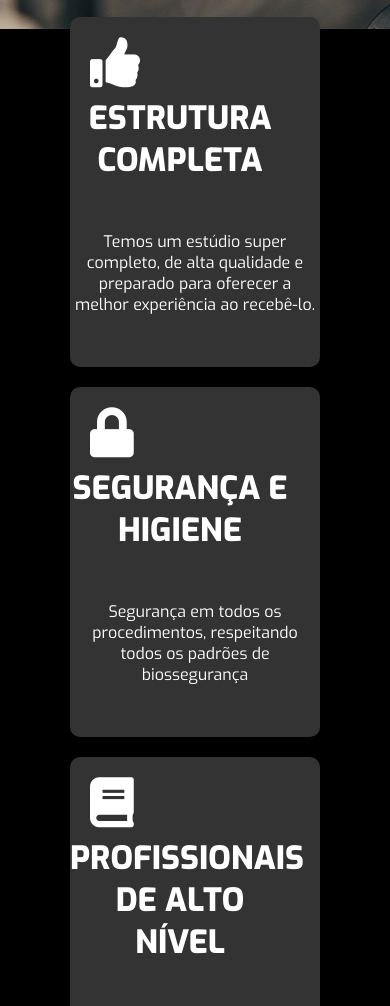
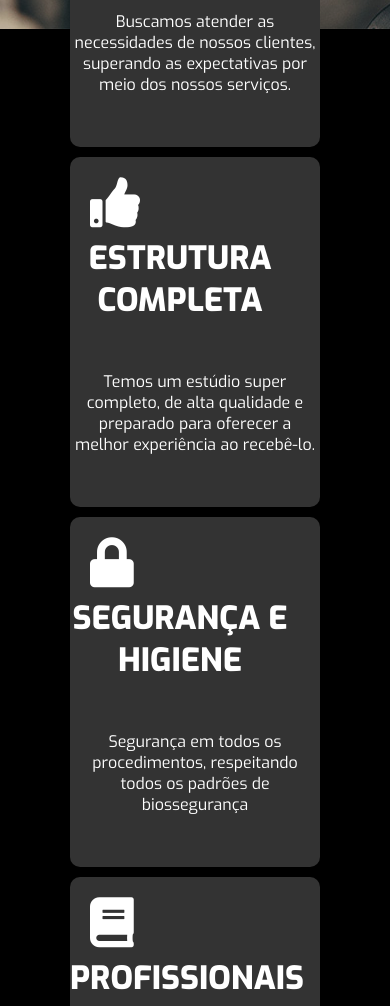
Before and after one commit to anthonylimax/tattoo_studio, a plain HTML site: page index.html in a window 390 px wide. Shown: the part 723-1729 px from the top of the page. Drawn offline with Linux system fonts and the light colour scheme.

Commit message:
arrumando responsividade 1.0

```diff
--- a/index.html
+++ b/index.html
@@ -39,7 +39,7 @@
                 <a>CONTATO</a>
                 </div>
         </div>
-        <img src="./imgs/logo-tattoo.png" alt="">
+        <img src="./imgs/logo-tattoo.png" style="width: 40%; width: none; min-width: 350px;" alt="">
     <script src="index.js"></script>
 
         <div class="container-grid">
@@ -66,7 +66,6 @@
                     <span>Contamos com um time de tatuadores profissionais de altissimo nível prontos para lhe atender.</span>
                 </div>
             </div>
-    </div>
     <div class="my_store" id="estudio">
         <img src="./imgs/meu_estudio.jpeg" alt="">
         <div class="text-content">
@@ -79,6 +78,8 @@
             <p>Lorem ipsum dolor, sit amet consectetur adipisicing elit. Assumenda a est tempore veritatis eum blanditiis perspiciatis, consequatur, reiciendis possimus voluptate adipisci suscipit numquam ducimus? Praesentium illo reprehenderit suscipit eveniet obcaecati!</p>
         </div>
     </div>
+
+</div>
 </div>
 </body>
 </html>
--- a/style.css
+++ b/style.css
@@ -75,9 +75,6 @@ header{
     gap: 200px;
     height: 100vh;
 }
-.container img{
-    width: 650px;
-}
 .my_store{
     width: 100%;
     display: flex;
@@ -86,6 +83,7 @@ header{
     flex-wrap: wrap;
 }
 .my_store img{
+    max-width: 350px;
     box-shadow: -199px -100px 0px red;
 }
 .my_store .text-content{
@@ -126,9 +124,9 @@ header{
 }
 .ballon:hover{
     transform: scale(1.1);
-    --color-a: red;
 }
 .ballon i:hover{
+    --color-a: red;
     transform: scale(1.1);
     left: -5px;
 }
@@ -141,7 +139,12 @@ header{
     padding: 20px;
 }
 .container-grid{
-    position: static;
+    gap: 150px;
+    display: flex;
+    width: 100%;
+    align-items: center;
+    flex-wrap: wrap;
+    justify-content: center;
 }
 .ballon h1{
     margin-top: 80px;
@@ -149,11 +152,10 @@ header{
     text-transform: uppercase;
 }
 .ballons{
-    position: relative;
-    top: -150px;
+    align-items: center;
+    gap: 10px;
     display: grid;
-    gap: 20px;
-    grid-template-columns: 1fr 1fr 1fr 1fr;
+    grid-template-columns: 250px 250px 250px 250px;
 }
 .disable, .disable div{
     display: none;
@@ -161,14 +163,10 @@ header{
 
 @media (max-width: 1100px){
     .ballons{
-    position: relative;
-    top: -150px;
-    display: grid;
-    gap: 20px;
-    grid-template-columns: 1fr 1fr;
-    }
-    .container img{
-        width: 400px;
+        align-items: center;
+        gap: 10px;
+        display: grid;
+        grid-template-columns: 250px 250px;
     }
     header{
         display: none;
@@ -199,7 +197,6 @@ header{
         color: white;
     }
     .disable{
-        position: absolute;
         left: -300px;
     }
     .list-items div, .disable div{
@@ -213,14 +210,10 @@ header{
 }
 @media (max-width: 600px){
     .ballons{
-    position: relative;
-    top: -150px;
-    display: grid;
-    gap: 20px;
-    grid-template-columns: 1fr;
-    }
-    .container img{
-        width: 400px;
+        gap: 10px;
+        bottom: -1250px;
+        display: grid;
+        grid-template-columns: 250px;
     }
     header{
         display: none;
@@ -251,7 +244,6 @@ header{
         color: white;
     }
     .disable{
-        position: absolute;
         left: -300px;
     }
     .list-items div, .disable div{
```
